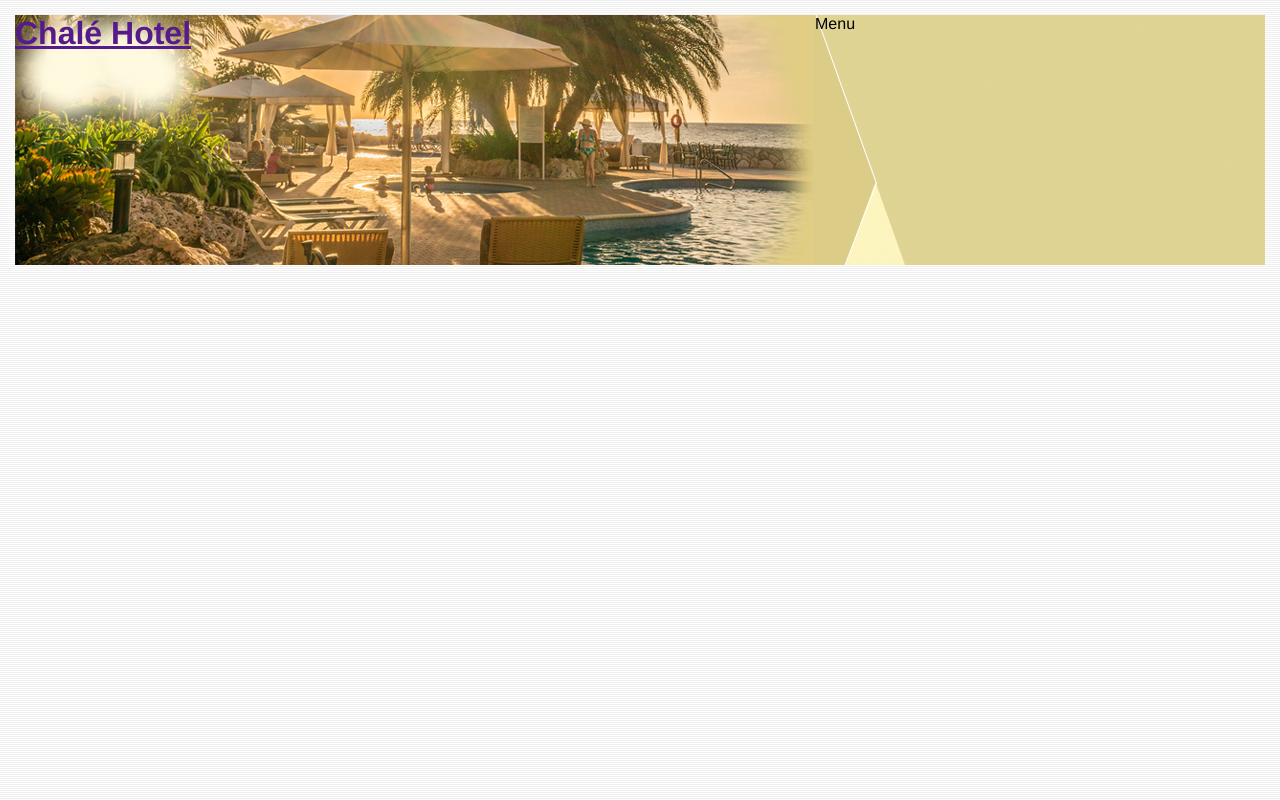
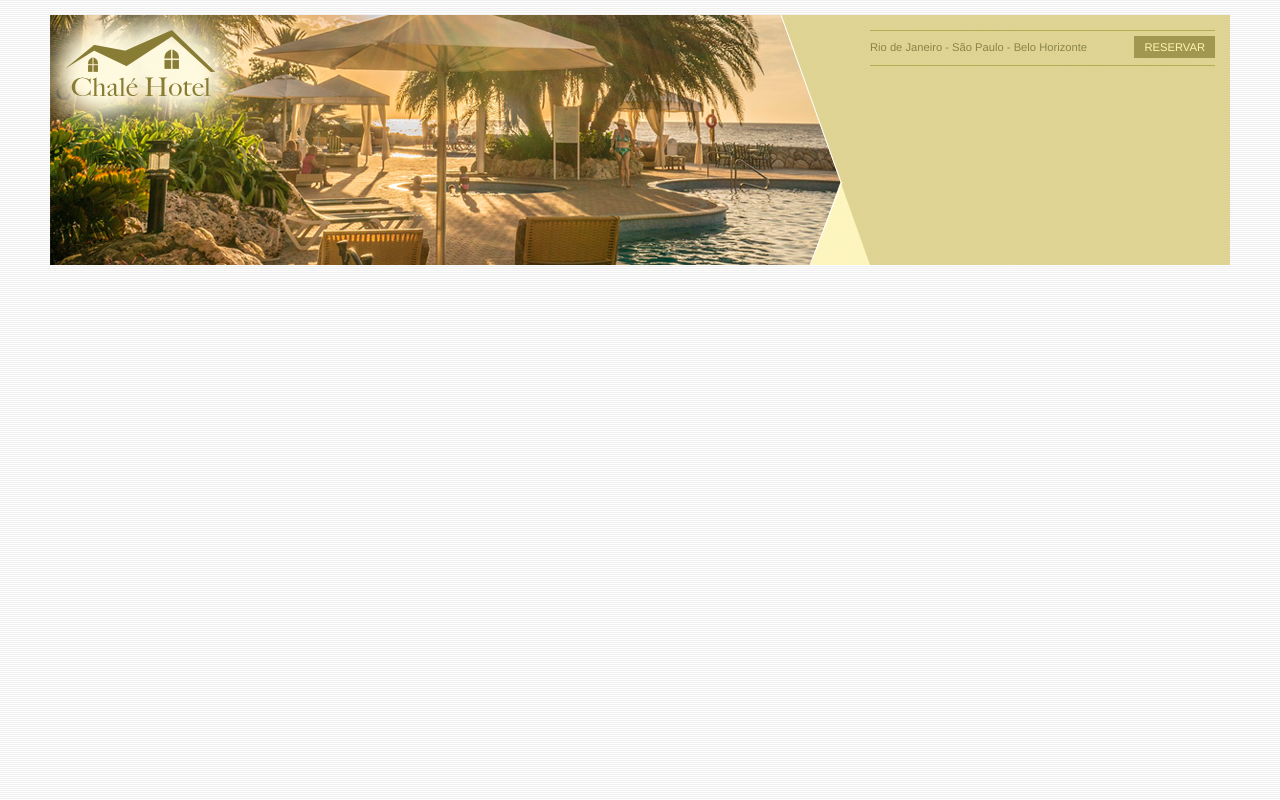
Before and after one commit to SabrinaLima94/ChaleHotel, a plain HTML site: page index.html in a window 1280 px wide. Drawn offline with Linux system fonts and the light colour scheme.

Commit message:
Aula 2 - Ajustando topo

```diff
--- a/css/estilo.css
+++ b/css/estilo.css
@@ -11,6 +11,9 @@ body {
 
 #container {
     background: #ede9cc;
+    margin: 0 auto;
+    min-width: 740px;
+    max-width: 1180px;
 }
 
 #topo {
@@ -22,11 +25,24 @@ body {
 
 #area-logo {
     position: absolute;
-    background: url(../imagens/topo-imagem-principal2.png) no-repeat;
+    background: url(../imagens/topo-imagem-principal.png) no-repeat;
     width: 100%;
     height: 250px;
     top: 0;
     left: 0;
+    z-index: 1;
+    ;
+}
+
+.logo a {
+    position: absolute;
+    top: 15px;
+    left: 15px;
+    z-index: 3;
+    background: url(../imagens/logo.png) no-repeat;
+    width: 151px;
+    height: 66px;
+    text-indent: -9000px;
 }
 
 #area-menu {
@@ -36,4 +52,37 @@ body {
     height: 250px;
     top: 0;
     right: 0;
+    z-index: 2;
 }
+
+#conteudo-menu {
+    margin-left: 90px;
+    margin-right: 15px;
+    padding-top: 15px;
+}
+
+#menu-locais {
+    border-bottom: 1px solid #b5ab56;
+    border-top: 1px solid #b5ab56;
+    padding-top: 5px;
+    padding-bottom: 5px;
+    font-size: 0.7em;
+    color: #8b8448;
+}
+
+#menu-locais .locais {
+    float: left;
+    line-height: 2.1em;
+}
+
+a {
+    text-decoration: none;
+}
+
+a.reserva {
+    text-transform: uppercase;
+    background: #a29750;
+    color: #fff5b0;
+    padding: 5px 10px;
+    float: right;
+}
--- a/index.html
+++ b/index.html
@@ -13,23 +13,42 @@
 
 <body>
 
-    <div id="container"><!--início container-->
+    <div id="container">
+        <!--início container-->
 
-        <div id="topo"><!--início topo-->
+        <div id="topo">
+            <!--início topo-->
 
-            <div id="area-logo"><!--início logo-->
-                <h1>
+            <div id="area-logo">
+                <!--início logo-->
+                <h1 class="logo">
                     <a href="">Chalé Hotel</a>
                 </h1>
-            </div><!--fim logo-->
+            </div>
+            <!--fim logo-->
 
-            <div id="area-menu"><!--início menu-->
-                Menu
-            </div><!--fim menu-->
+            <div id="area-menu">
+                <!--início menu-->
+                <div id="conteudo-menu">
+                    <!--início conteúdo menu-->
+                    <div id="menu-locais">
+                        <span class="locais">
+                            Rio de Janeiro - São Paulo - Belo Horizonte
+                        </span>
+                        <a class="reserva" href="">Reservar</a>
+                        <div style="clear: both"></div>
+                    </div>
 
-        </div><!--fim topo-->
+                </div>
+                <!--fim conteúdo menu-->
+            </div>
+            <!--fim menu-->
 
-    </div><!--fim container-->
+        </div>
+        <!--fim topo-->
+
+    </div>
+    <!--fim container-->
 
 
 
```
